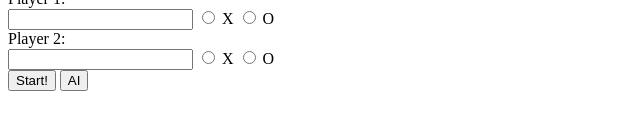
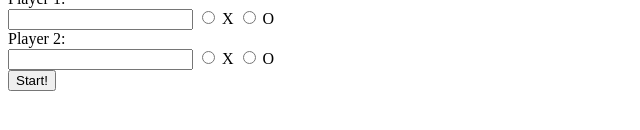
Before and after one commit to zawho/tic-tac-toe, a website: page index.html in a window 1280 px wide. Shown: the part 218-348 px from the top of the page, 0-640 px from the left. Drawn offline with Linux system fonts and the light colour scheme.

Commit message:
Remove AI button

```diff
--- a/index.html
+++ b/index.html
@@ -26,7 +26,6 @@
     <input type="radio" name="player-2-symbol" id="player-2-o" value="O">
     <label for="O" id="2-o-label">O</label><br>
     <button type="button" class="start-button">Start!</button>
-    <button type="button" class="ai-button">AI</button><br>
     <div class="alert-msg"></div>
 </body>
 </html>
```
